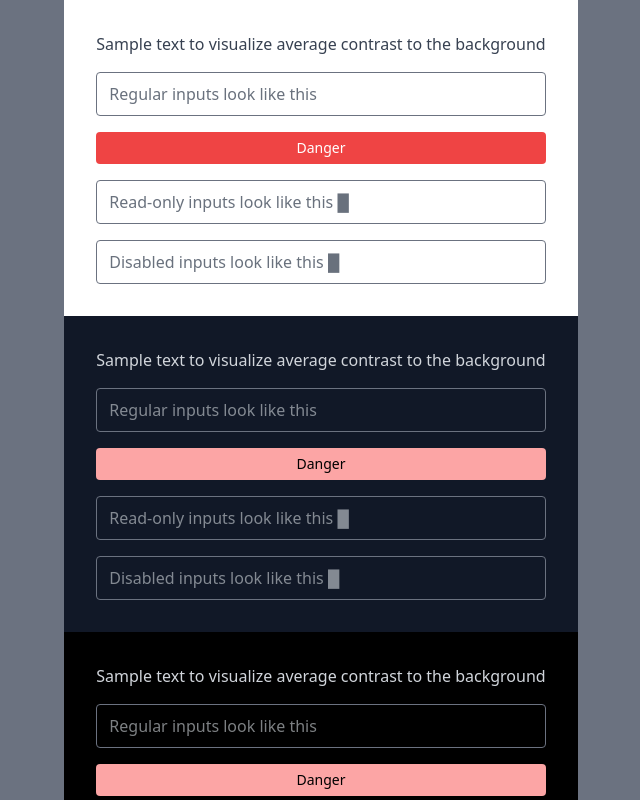
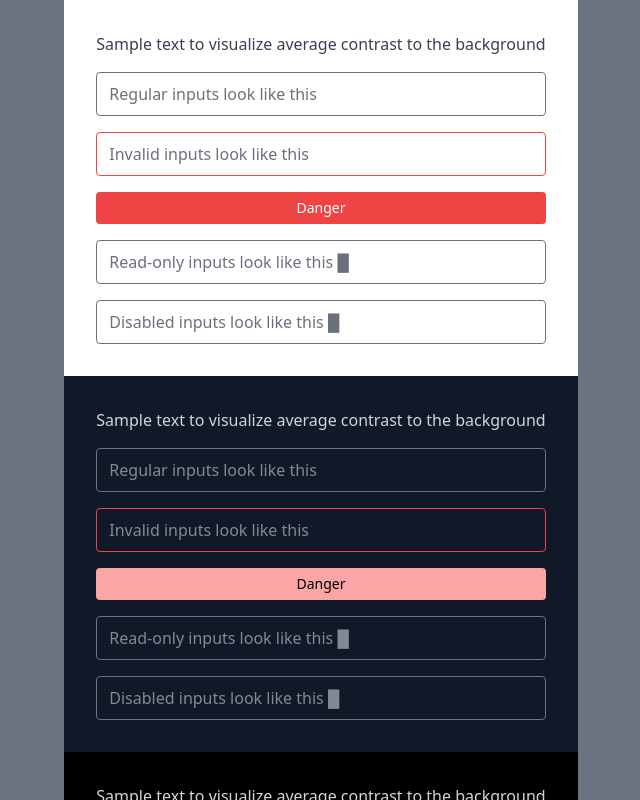
Before and after one commit to FlynnRider-000/nextjs-starter, a Next.js app: page / in a window 1280 px wide. Shown: the top 800 px of the page, without its empty margins (319-959 px from the left). Built offline with nearby package versions, Linux system fonts and the light colour scheme.

Commit message:
feat(Input): basic invalid state

```diff
--- a/src/components/inputs/Input.tsx
+++ b/src/components/inputs/Input.tsx
@@ -1,12 +1,17 @@
 import clsx from "clsx";
 
-export type InputProps = React.ComponentPropsWithoutRef<"input">;
+export type InputProps = React.ComponentPropsWithoutRef<"input"> & {
+	invalid?: boolean;
+};
 
-export function Input({ className, ...restProps }: InputProps) {
+export function Input({ invalid, className, ...restProps }: InputProps) {
 	return (
 		<input
 			className={clsx(
-				"placeholder-gray-700 dark:placeholder-gray-300 placeholder-opacity-75 dark:placeholder-opacity-60 px-3 h-11 bg-transparent border focus:border-blue-500 border-gray-500 rounded focus:outline-none appearance-none ring-blue-500 dark:ring-offset-black ring-offset-1 ring-opacity-50 focus:ring",
+				"placeholder-gray-700 dark:placeholder-gray-300 placeholder-opacity-75 dark:placeholder-opacity-60 px-3 h-11 bg-transparent border rounded focus:outline-none appearance-none dark:ring-offset-black ring-offset-1 ring-opacity-50 focus:ring",
+				invalid
+					? "border-red-500 ring-red-500"
+					: "border-gray-500 focus:border-blue-500 ring-blue-500",
 				className,
 			)}
 			{...restProps}
--- a/src/pages/index.tsx
+++ b/src/pages/index.tsx
@@ -36,6 +36,7 @@ export default function Page() {
 				<Canvas>
 					<div className="flex flex-col space-y-4">
 						<Input placeholder="Regular inputs look like this" />
+						<Input placeholder="Invalid inputs look like this" invalid />
 						<PrimaryButton size="sm" intent="danger">
 							Danger
 						</PrimaryButton>
```
